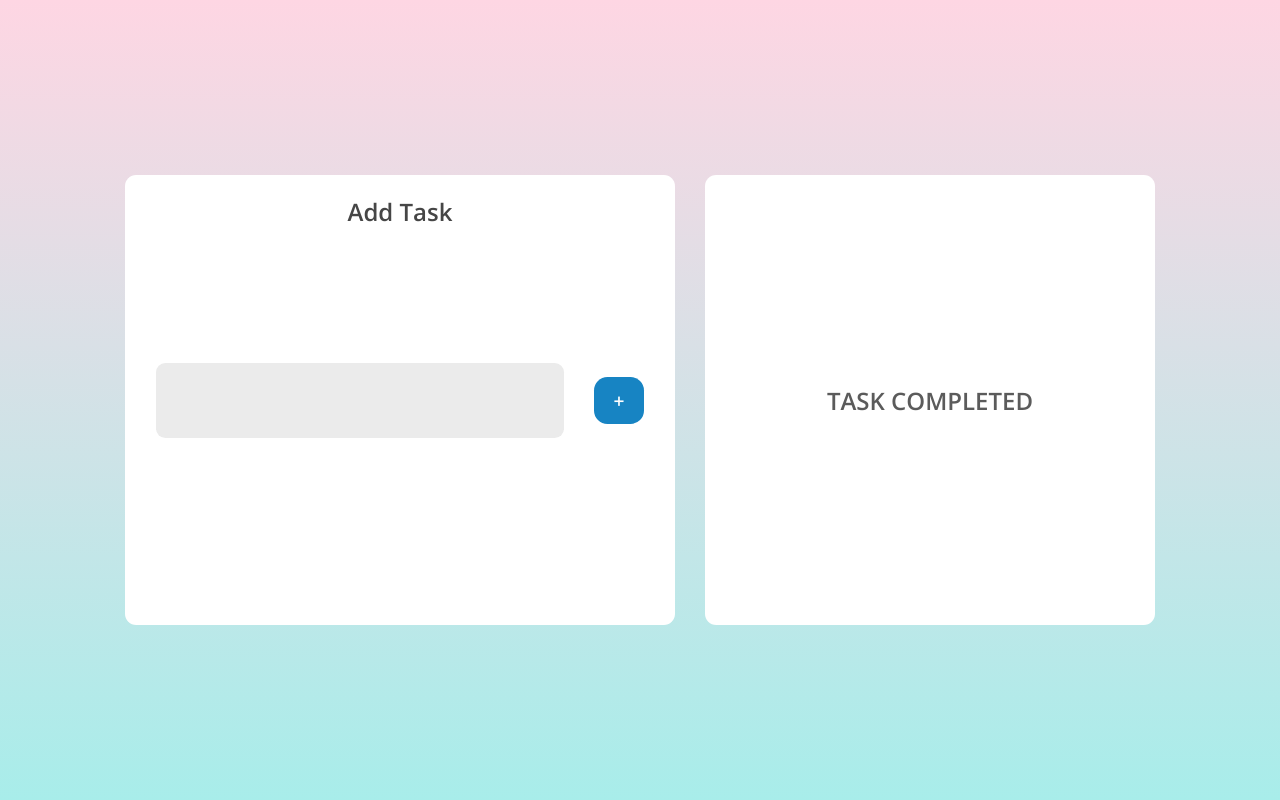
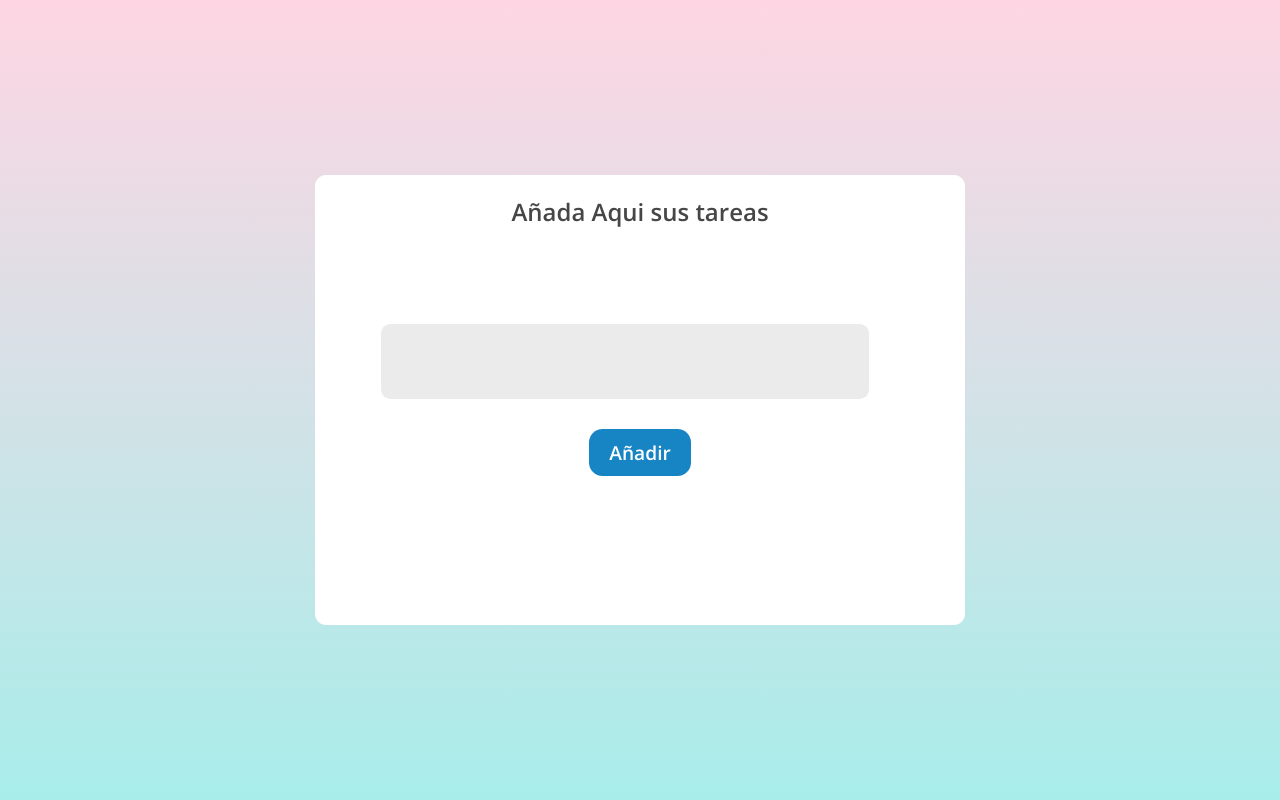
Before and after one commit to conradojuliosisnero/app-task, a PHP site: page /task.php in a window 1280 px wide. Run offline with PHP 8.4, Linux system fonts and the light colour scheme.

Commit message:
indentando el codigo y organizando los estilos

```diff
--- a/includes/css/style.css
+++ b/includes/css/style.css
@@ -1,3 +1,4 @@
+/* estilos globbales  */
 * {
 	box-sizing: border-box;
 	padding: 0;
@@ -9,8 +10,8 @@
 body {
 	background-image: linear-gradient(to top, #a8edea 0%, #fed6e3 100%);
 }
-
-.container{
+/* contenedor principal  */
+.container {
 	display: flex;
 	width: 100%;
 	height: 100vh;
@@ -18,24 +19,24 @@ body {
 	align-items: center;
 	justify-content: center;
 }
-
-.container .form{
-    width: 550px;
+/* contenedor del formulario  */
+.container .form {
+	width: 650px;
 	max-width: 750px;
 	min-width: 350px;
 	height: 450px;
 	display: flex;
 	align-items: center;
 	justify-content: center;
+    flex-direction: column;
 	background-color: #ffffff;
 	backdrop-filter: blur(5px);
-    border-radius: .7em;
+	border-radius: 0.7em;
 	position: relative;
 	padding: 20px;
-    margin-right:30px ;
 }
-
-.container .form .form__tittle{
+/* titulo de agregar tareas  */
+.container .form .form__tittle {
 	color: rgb(70, 70, 70);
 	font-size: 1.5em;
 	position: absolute;
@@ -45,67 +46,45 @@ body {
 	font-weight: 700;
 }
 
-.container .form .add__task{
+/* text area  */
+.container .form .add__task {
 	border: none;
 	outline: none;
 	resize: none;
 	background-color: #ebebeb;
-    border-radius: .7em;
+	border-radius: 0.7em;
 	margin-right: 30px;
 	padding: 10px 10px;
 	color: #5b5b5b;
 	width: 80%;
 	height: 75px;
+	margin-bottom: 30px;
     /* font-size: .8em;
     border-radius: .7em;
     margin-right:30px; */
 }
 
-
-.container .form .button_task{
+/* button agregar tareas  */
+.container .form .button_task {
 	font-size: 1.2em;
-    border-radius: .7em;
+	border-radius: 0.7em;
 	border: none;
 	outline: none;
 	background-color: #1784c3;
 	color: #ffffff;
 	font-weight: 600;
 	padding: 10px 20px;
-    transition:box-shadow .2s ease;
+	transition: box-shadow 0.2s ease;
 	cursor: pointer;
 }
 
-.container .form .button_task:hover{
+.container .form .button_task:hover {
 	background-color: #1473aa;
 	box-shadow: 0px 3px 15px 0px rgb(141, 140, 140);
 }
 
-.container .task__completed{
-    width: 450px;
-    max-width: 550px;
-    min-width: 350px;
-    height: 450px;
-    display: flex;
-    align-items: center;
-    justify-content: center;
-    /* flex-direction: column; */
-    background-color: #ffffff;
-    border-radius: .7em;
-    position: relative;
-    padding: 20px;
-}
-
-.container .task__completed .task__completed--tittle{
-    display: flex;
-    align-items: center;
-    justify-content: center;
-    width: 100%;
-    height: 50px;
-    position: relative;
-    color: #5b5b5b;
-}
-
-.label__error{
+/* alerta de tarea agregada incorectamente  */
+.label__error {
 	color: #ffffff;
 	background-color: #f27878;
 	font-size: 1.1em;
@@ -115,14 +94,14 @@ body {
 	display: flex;
 	justify-content: center;
 	align-items: center;
-    border-radius: .7em;
+	border-radius: 0.7em;
 	padding: 45px 10px;
 	position: fixed;
 	left: 250px;
 	top: 10px;
 }
-
-.label__succesfull{
+/* alerta de tarea agregada corectamente  */
+.label__succesfull {
 	color: #ffffff;
 	background-color: #a3f278;
 	font-size: 1.1em;
@@ -132,7 +111,7 @@ body {
 	display: flex;
 	justify-content: center;
 	align-items: center;
-    border-radius: .7em;
+	border-radius: 0.7em;
 	padding: 45px 10px;
 	position: fixed;
 	left: 250px;
--- a/includes/task.php
+++ b/includes/task.php
@@ -16,35 +16,33 @@
 
         <!-- formulario para gregar tareas  -->
         <form method="post" class="form">
-            <div class="form__tittle"><label>Add Task</label></div>
+            <div class="form__tittle"><label>Añada Aqui sus tareas</label></div>
             <textarea class="add__task" name="tarea" cols="30" rows="10"></textarea>
-            <button class="button_task" name="insert" type="submit">+</button>
+            <button class="button_task" name="insert" type="submit">Añadir</button>
         </form>
-
-        <!-- areas de tareas completadas  -->
-        <div class="task__completed">
-            <div class="task__completed--tittle">
-                <h2>TASK COMPLETED</h2>
-            </div>
-        </div>
-
         <!-- validacion en caso que el campo este vacio  -->
         <?php
+
         // si el textarea esta vacio entonces...
         if (isset($_POST['insert'])) {
 
             $tarea = $_POST['tarea'];
+
             // si no esta vacio
             if (!empty($tarea)) {
+
                 // inportamos el archivo config
                 require "./config.php";
+
                 // guardamos la informacion del textarea en la BD
                 $query = $conect->query("INSERT INTO task (tarea) VALUES ('$tarea')");
+
                 // si query fue exitoso redirigimos a tareas completadas
                 if ($query) {
                     header("location: index.php");
                 }
             } else {
+
                 // imprimimos esto en pantalla
         ?>
                 <div class="label__error">
```
Also changed, not shown: includes/css/task-completed.css (added, +26 -0 lines), includes/index.php (+44 -0 lines). Lines whose indentation alone changed are shown as unchanged.
